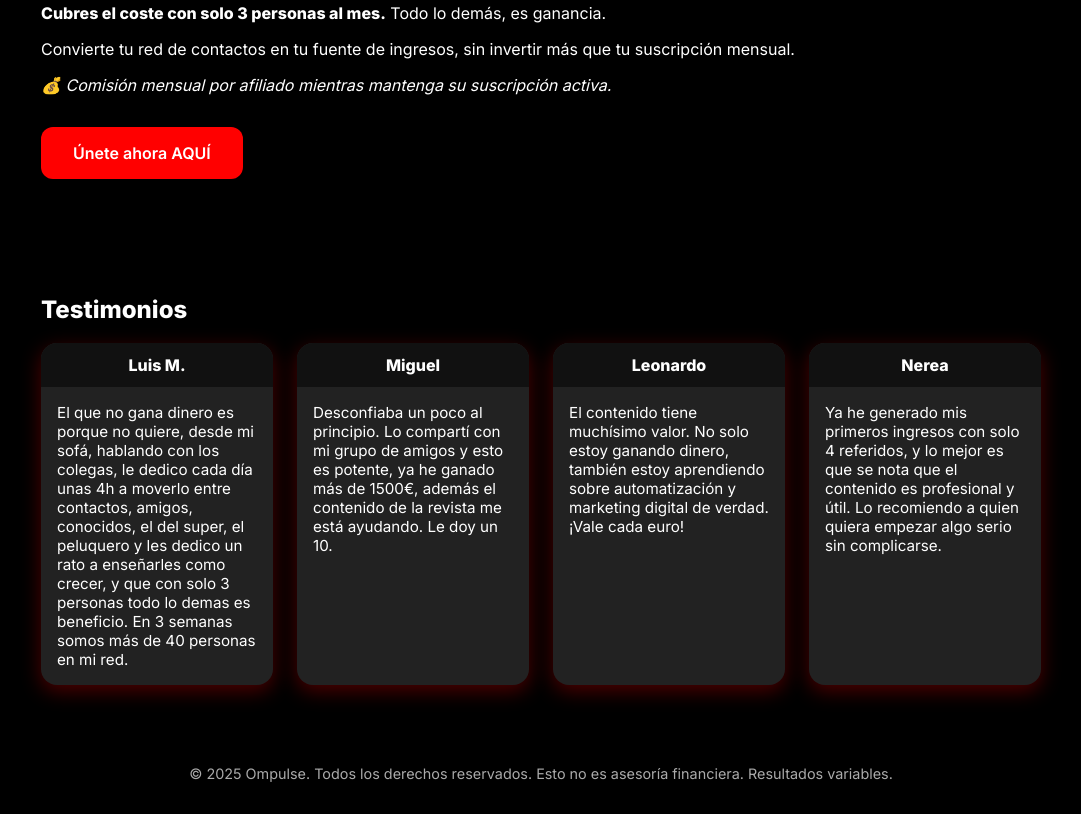
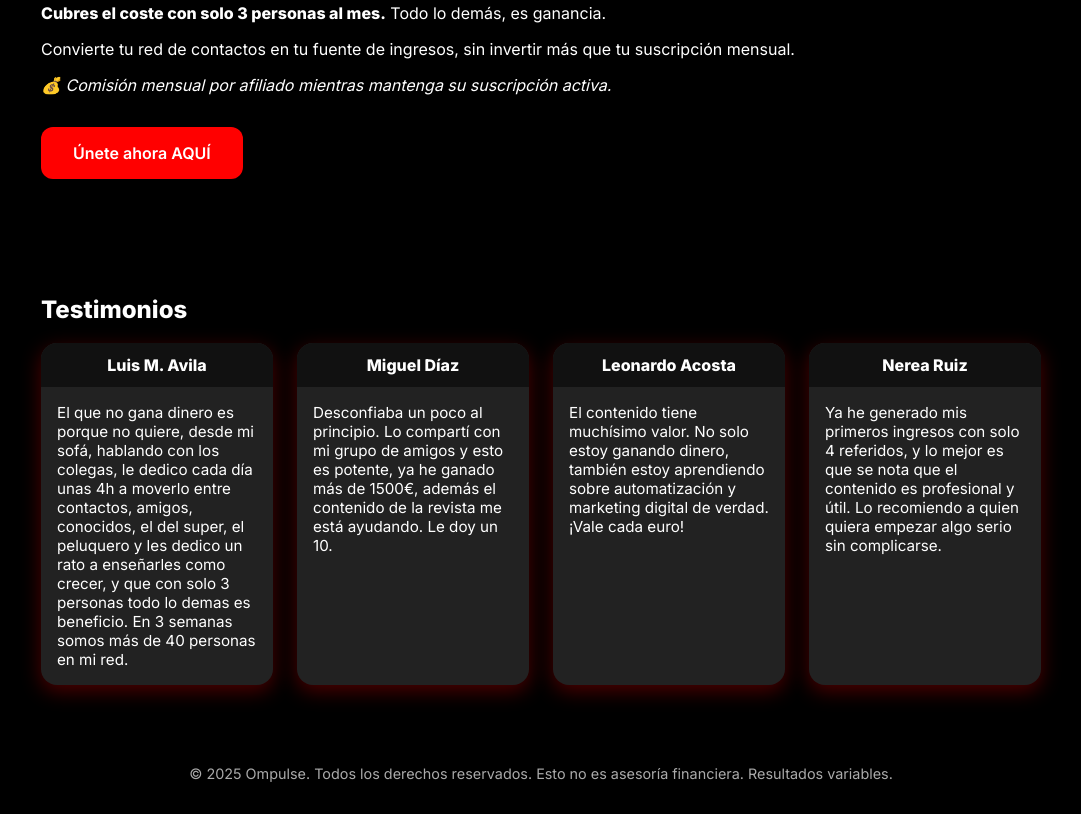
Before and after one commit to Ompulse/ompulse, a plain HTML site: page index.html in a window 1280 px wide. Shown: the part 1795-2609 px from the top of the page, without its empty margins (99-1180 px from the left). Drawn offline with Linux system fonts and the light colour scheme.

Commit message:
Update index.html

```diff
--- a/index.html
+++ b/index.html
@@ -302,19 +302,19 @@
     <h2>Testimonios</h2>
     <div class="testimonials">
       <div class="testimonial">
-        <div class="testimonial-name">Luis M.</div>
+        <div class="testimonial-name">Luis M. Avila</div>
         <div class="testimonial-text">El que no gana dinero es porque no quiere, desde mi sofá, hablando con los colegas, le dedico cada día unas 4h a moverlo entre contactos, amigos, conocidos, el del super, el peluquero y les dedico un rato a enseñarles como crecer, y que con solo 3 personas todo lo demas es beneficio. En 3 semanas somos más de 40 personas en mi red.</div>
       </div>
       <div class="testimonial">
-        <div class="testimonial-name">Miguel</div>
+        <div class="testimonial-name">Miguel Díaz</div>
         <div class="testimonial-text">Desconfiaba un poco al principio. Lo compartí con mi grupo de amigos y esto es potente, ya he ganado más de 1500€, además el contenido de la revista me está ayudando. Le doy un 10.</div>
       </div>
       <div class="testimonial">
-        <div class="testimonial-name">Leonardo</div>
+        <div class="testimonial-name">Leonardo Acosta</div>
         <div class="testimonial-text">El contenido tiene muchísimo valor. No solo estoy ganando dinero, también estoy aprendiendo sobre automatización y marketing digital de verdad. ¡Vale cada euro!</div>
       </div>
       <div class="testimonial">
-        <div class="testimonial-name">Nerea</div>
+        <div class="testimonial-name">Nerea Ruiz</div>
         <div class="testimonial-text">Ya he generado mis primeros ingresos con solo 4 referidos, y lo mejor es que se nota que el contenido es profesional y útil. Lo recomiendo a quien quiera empezar algo serio sin complicarse.</div>
       </div>
     </div>
```
